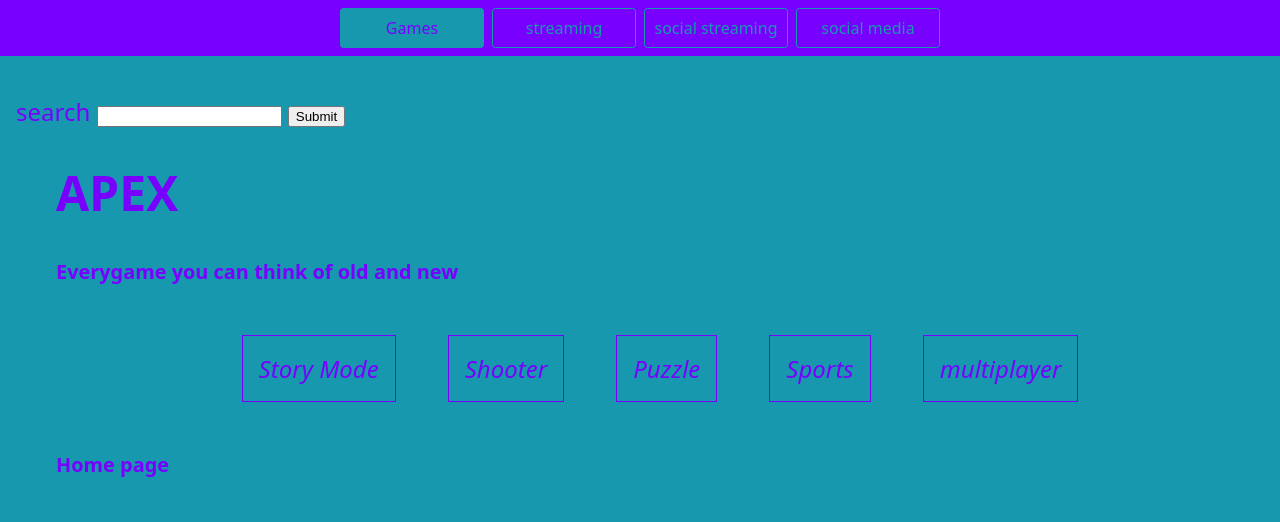
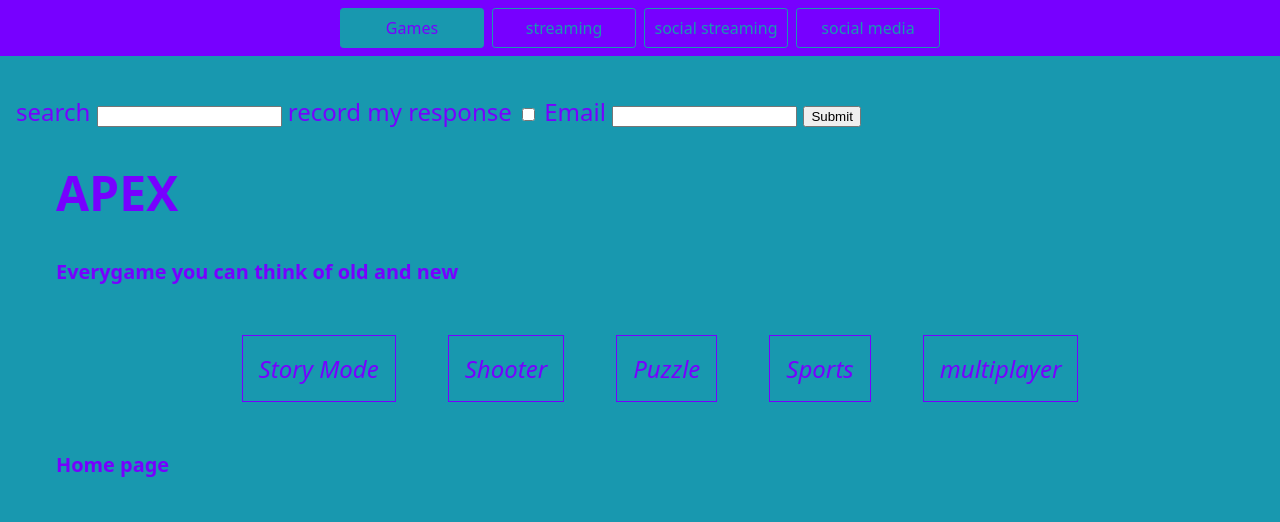
Before and after one commit to Jzielmal/my-cps140-website, a website: page index.html in a window 1280 px wide. Shown: the top 522 px of the page. Drawn offline with Linux system fonts and the light colour scheme.

Commit message:
20th assignment 8 wrework

```diff
--- a/index.html
+++ b/index.html
@@ -28,6 +28,12 @@
         <label>
           search <input type="text">
         </label>
+        <label>record my response
+        <input type="checkbox">
+        </label>
+        <label>Email
+        <input type="email">
+      </label>
         <input type="submit">
       </form>
       </div>
```
